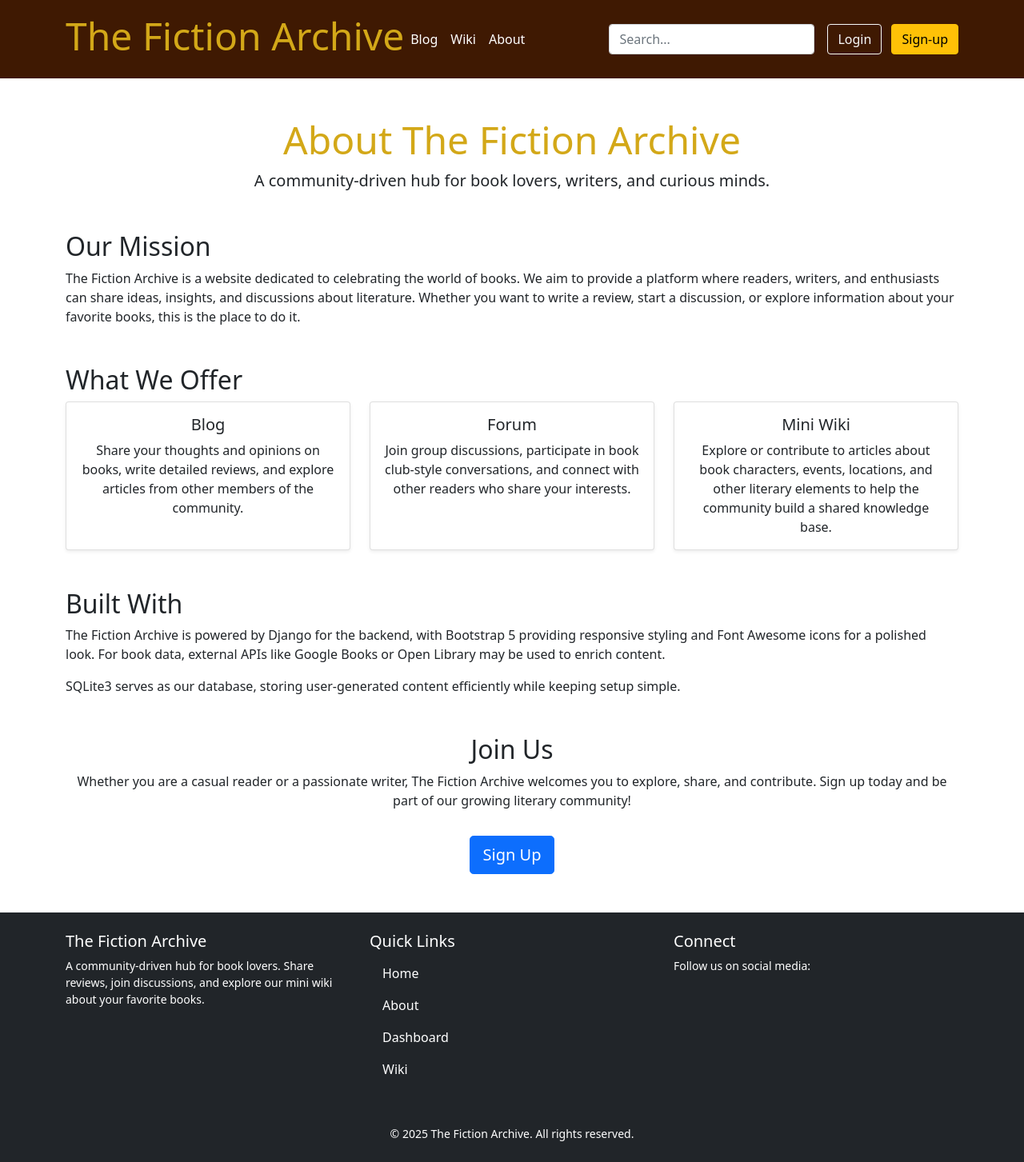
After one commit to dsowles/Final_Project_INF601_DavidSowles_2025, a Django app: page /blog/about/ in a window 1280 px wide. The commit adds this page. Shown: the whole page at 80% size. Run offline with Django 5.2, Linux system fonts and the light colour scheme.

Commit message:
Added About page and a footer.

```diff
--- /dev/null
+++ b/blog/templates/about.html
@@ -0,0 +1,96 @@
+{% extends "base.html" %}
+
+{% block title %}About - The Fiction Archive{% endblock %}
+
+{% block content %}
+<div class="container my-5">
+    <!-- Page Header -->
+    <div class="text-center mb-5">
+        <h1>About The Fiction Archive</h1>
+        <p class="lead">A community-driven hub for book lovers, writers, and curious minds.</p>
+    </div>
+
+    <!-- Overview Section -->
+    <div class="mb-5">
+        <h2>Our Mission</h2>
+        <p>
+            The Fiction Archive is a website dedicated to celebrating the world of books.
+            We aim to provide a platform where readers, writers, and enthusiasts can share
+            ideas, insights, and discussions about literature. Whether you want to write
+            a review, start a discussion, or explore information about your favorite books,
+            this is the place to do it.
+        </p>
+    </div>
+
+    <!-- Features Section -->
+    <div class="mb-5">
+        <h2>What We Offer</h2>
+        <div class="row g-4">
+            <div class="col-md-4">
+                <div class="card h-100 shadow-sm">
+                    <div class="card-body text-center">
+                        <i class="fas fa-pen-nib fa-2x mb-3"></i>
+                        <h5 class="card-title">Blog</h5>
+                        <p class="card-text">
+                            Share your thoughts and opinions on books, write detailed reviews,
+                            and explore articles from other members of the community.
+                        </p>
+                    </div>
+                </div>
+            </div>
+
+            <div class="col-md-4">
+                <div class="card h-100 shadow-sm">
+                    <div class="card-body text-center">
+                        <i class="fas fa-comments fa-2x mb-3"></i>
+                        <h5 class="card-title">Forum</h5>
+                        <p class="card-text">
+                            Join group discussions, participate in book club-style conversations,
+                            and connect with other readers who share your interests.
+                        </p>
+                    </div>
+                </div>
+            </div>
+
+            <div class="col-md-4">
+                <div class="card h-100 shadow-sm">
+                    <div class="card-body text-center">
+                        <i class="fas fa-book fa-2x mb-3"></i>
+                        <h5 class="card-title">Mini Wiki</h5>
+                        <p class="card-text">
+                            Explore or contribute to articles about book characters,
+                            events, locations, and other literary elements to help
+                            the community build a shared knowledge base.
+                        </p>
+                    </div>
+                </div>
+            </div>
+        </div>
+    </div>
+
+    <!-- Technology Section -->
+    <div class="mb-5">
+        <h2>Built With</h2>
+        <p>
+            The Fiction Archive is powered by Django for the backend, with Bootstrap 5 providing
+            responsive styling and Font Awesome icons for a polished look. For book data,
+            external APIs like Google Books or Open Library may be used to enrich content.
+        </p>
+        <p>
+            SQLite3 serves as our database, storing user-generated content efficiently while
+            keeping setup simple.
+        </p>
+    </div>
+
+    <!-- Community Invitation -->
+    <div class="text-center">
+        <h2>Join Us</h2>
+        <p>
+            Whether you are a casual reader or a passionate writer, The Fiction Archive
+            welcomes you to explore, share, and contribute. Sign up today and be part
+            of our growing literary community!
+        </p>
+        <a href="{% url 'register' %}" class="btn btn-primary btn-lg mt-3">Sign Up</a>
+    </div>
+</div>
+{% endblock %}
--- a/blog/urls.py
+++ b/blog/urls.py
@@ -8,5 +8,6 @@ urlpatterns = [
     path('update/<slug:slug>/', views.update, name='blog-update'),
     path('search/', views.search, name='blog-search'),
     path('account/', views.account_dashboard, name='account-dashboard'),
+    path('about/', views.about, name='blog-about'),
     path('<slug:slug>/', views.detail, name='blog-detail'),
 ]
--- a/blog/views.py
+++ b/blog/views.py
@@ -66,3 +66,6 @@ def account_dashboard(request):
     return render(request, "account/dashboard.html", {
         "posts": posts,
 })
+
+def about(request):
+    return render(request, 'about.html')
--- a/static/css/base.css
+++ b/static/css/base.css
@@ -15,3 +15,11 @@ h1 {
     font-size: 3rem;
     color: rgb(211, 168, 24);
 }
+
+.nav-link {
+    color: white;
+}
+
+.nav-link:hover {
+    color:rgb(137, 137, 137);
+}
--- a/templates/base.html
+++ b/templates/base.html
@@ -22,9 +22,9 @@
             </a>
 
             <ul class="nav col-12 col-lg-auto me-lg-auto mb-2 justify-content-center mb-md-0">
-              <li><a href="#" class="nav-link px-2 text-white">Blog</a></li>
-              <li><a href="#" class="nav-link px-2 text-white">Wiki</a></li>
-              <li><a href="#" class="nav-link px-2 text-white">About</a></li>
+              <li><a href="#" class="nav-link px-2">Blog</a></li>
+              <li><a href="#" class="nav-link px-2">Wiki</a></li>
+              <li><a href={% url 'blog-about' %} class="nav-link px-2">About</a></li>
             </ul>
 
             <form class="col-12 col-lg-auto mb-3 mb-lg-0 me-lg-3">
@@ -49,6 +49,51 @@
 
     {% block content %}<h1>No Content</h1>{% endblock %}
 
+
+<!-- Footer -->
+<footer class="bg-dark text-white mt-5">
+    <div class="container py-4">
+        <div class="row">
+
+            <!-- About -->
+            <div class="col-md-4 mb-3">
+                <h5>The Fiction Archive</h5>
+                <p class="small">
+                    A community-driven hub for book lovers. Share reviews, join discussions,
+                    and explore our mini wiki about your favorite books.
+                </p>
+            </div>
+
+            <!-- Quick Links -->
+            <div class="col-md-4 mb-3">
+                <h5>Quick Links</h5>
+                <ul class="list-unstyled">
+                    <li><a href="{% url 'home' %}" class="nav-link text-decoration-none">Home</a></li>
+                    <li><a href="{% url 'blog-about' %}" class="nav-link text-decoration-none">About</a></li>
+                    <li><a href="{% url 'account-dashboard' %}" class="nav-link text-decoration-none">Dashboard</a></li>
+                    <li><a href="#" class="nav-link text-decoration-none">Wiki</a></li>
+                </ul>
+            </div>
+
+            <!-- Social / Contact -->
+            <div class="col-md-4 mb-3">
+                <h5>Connect</h5>
+                <p class="small mb-1">Follow us on social media:</p>
+                <a href="#" class="text-white me-3"><i class="fab fa-facebook-f"></i></a>
+                <a href="#" class="text-white me-3"><i class="fab fa-twitter"></i></a>
+                <a href="#" class="text-white me-3"><i class="fab fa-instagram"></i></a>
+                <a href="#" class="text-white"><i class="fab fa-linkedin-in"></i></a>
+            </div>
+
+        </div>
+
+        <div class="text-center mt-3">
+            <small>&copy; 2025 The Fiction Archive. All rights reserved.</small>
+        </div>
+    </div>
+</footer>
+
+
     <script src="https://cdn.jsdelivr.net/npm/bootstrap@5.0.2/dist/js/bootstrap.bundle.min.js" integrity="sha384-MrcW6ZMFYlzcLA8Nl+NtUVF0sA7MsXsP1UyJoMp4YLEuNSfAP+JcXn/tWtIaxVXM" crossorigin="anonymous"></script>
     {% block extra-scripts %}{% endblock %}
 </body>
```
Also changed, not shown: db.sqlite3.
